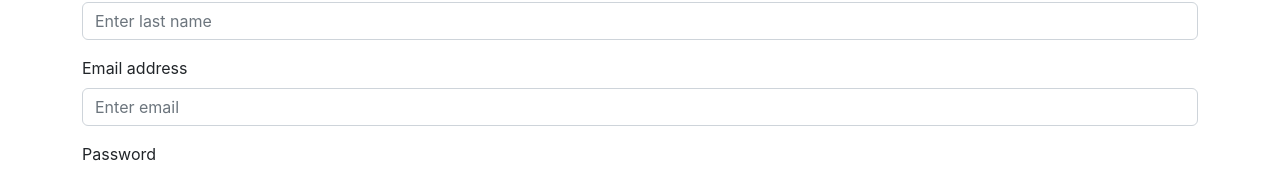
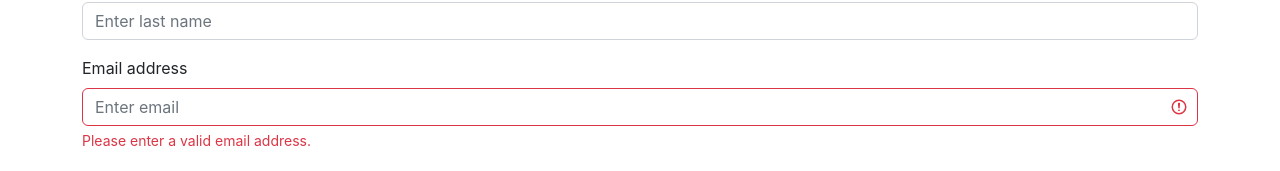
Before and after one commit to Gruppe-106/Time-reporting-and-accounting-system, a React (Create React App) app in the folder src/client/: page /admin/create-user in a window 1280 px wide. Shown: the part 228-399 px from the top of the page. Built offline with nearby package versions, Linux system fonts and the light colour scheme.

Commit message:
email validation done

```diff
--- a/src/client/src/pages/adminPanel/userCreation.tsx
+++ b/src/client/src/pages/adminPanel/userCreation.tsx
@@ -94,7 +94,7 @@ class UserCreation extends Component<any, CostumTypes>{
      * @param event - The input change event object.
      */
     private HandleEmail(event: any): void {
-        let emailValid = event.target.value ? true : false
+        const emailValid = /^[^\s@]+@[^\s@]+\.[^\s@]+$/.test(event.target.value); // check if the email is valid
         let submitValid = this.state.firstNameValid && this.state.lastNameValid && this.state.emailValid && this.state.passwordValid && this.state.rolesValid
 
         this.setState({
@@ -136,7 +136,7 @@ class UserCreation extends Component<any, CostumTypes>{
      * Handles changes to the assigned to manager checkbox field.
      * @param manager - The manager object.
      */
-    private HandleManager(manager: any):void {
+    private HandleManager(manager: any): void {
         this.setState({
             assignedToManager: manager[0]
         })
@@ -146,7 +146,7 @@ class UserCreation extends Component<any, CostumTypes>{
      * Handles the form submission.
      */
     private HandleSubmit() {
-        const user = {
+        const userObject = {
             firstName: this.state.firstName,
             lastName: this.state.lastName,
             email: this.state.email,
@@ -188,7 +188,10 @@ class UserCreation extends Component<any, CostumTypes>{
 
                         <Form.Group className="mb-3" controlId="formBasicEmail">
                             <Form.Label>Email address</Form.Label>
-                            <Form.Control type="email" placeholder="Enter email" onChange={this.HandleEmail} />
+                            <Form.Control type="email" placeholder="Enter email" onChange={this.HandleEmail} isInvalid={!this.state.emailValid} />
+                            <Form.Control.Feedback type="invalid">
+                                Please enter a valid email address.
+                            </Form.Control.Feedback>
                         </Form.Group>
 
                         <Form.Group className="mb-3" controlId="formBasicPassword">
```
